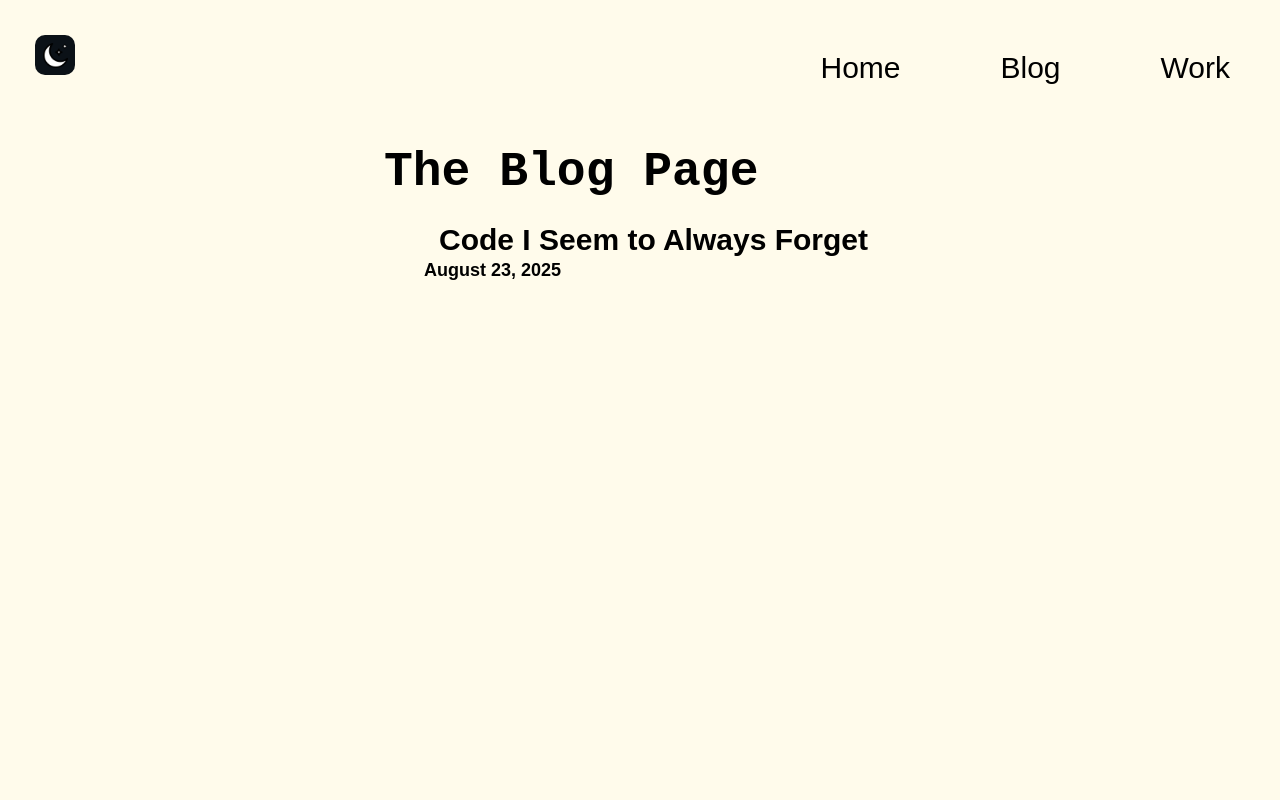
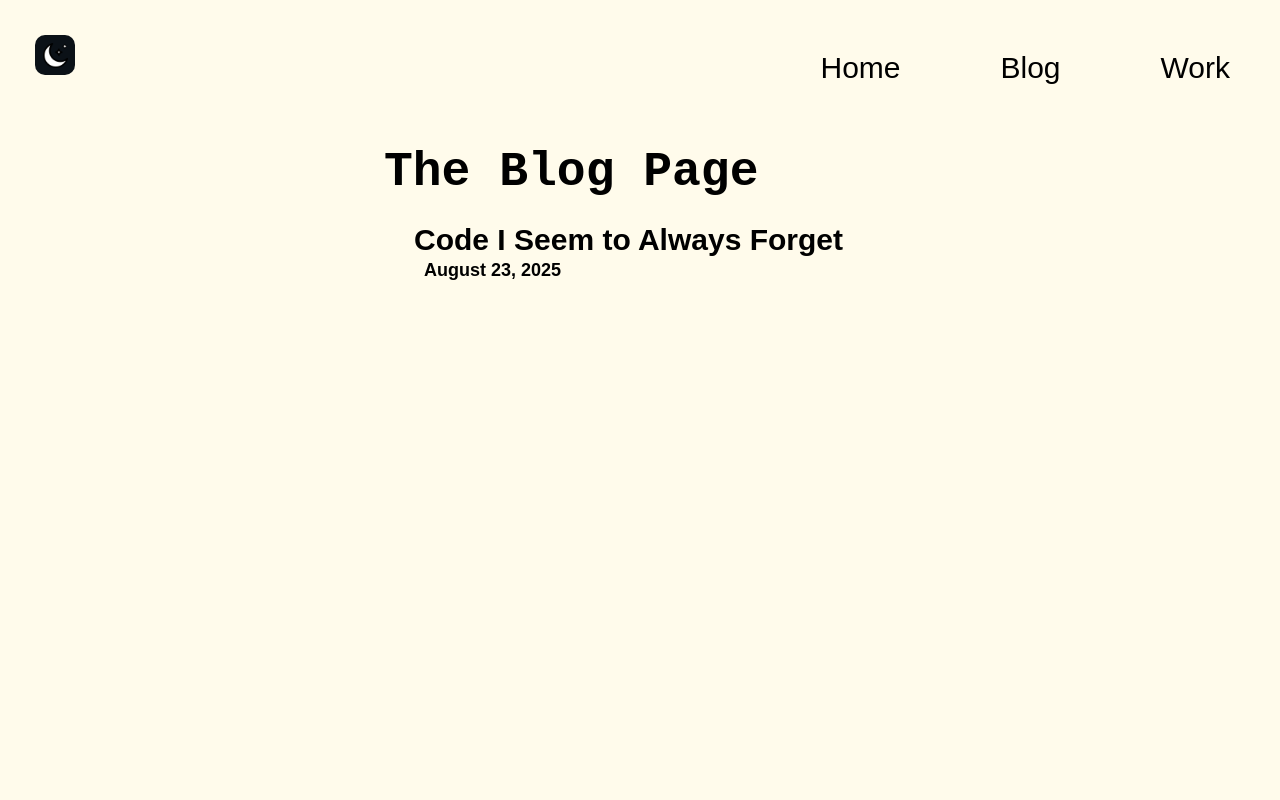
Before and after one commit to shpoopdy/Webby, a Next.js app: page /Blog in a window 1280 px wide. Shown: the top 800 px of the page. Built offline with nearby package versions, Linux system fonts and the light colour scheme.

Commit message:
fix(Blog Title): Adjust the CSS for the blog title to align more left

```diff
--- a/app/Blog/page.jsx
+++ b/app/Blog/page.jsx
@@ -9,7 +9,9 @@ export default function Blog() {
   return (
     <div className='mainContain'>
       <h1>The Blog Page</h1>
-      <Posts />
+      <section className='blogSection'>
+        <Posts />
+      </section>
     </div>
   )
 }
--- a/app/globals.css
+++ b/app/globals.css
@@ -291,3 +291,9 @@ nav li {
   font-style: italic;
   opacity: .95;
 }
+
+.blogSection a {
+  position: relative;
+  text-align: left;
+  left: -25px;
+}
```
